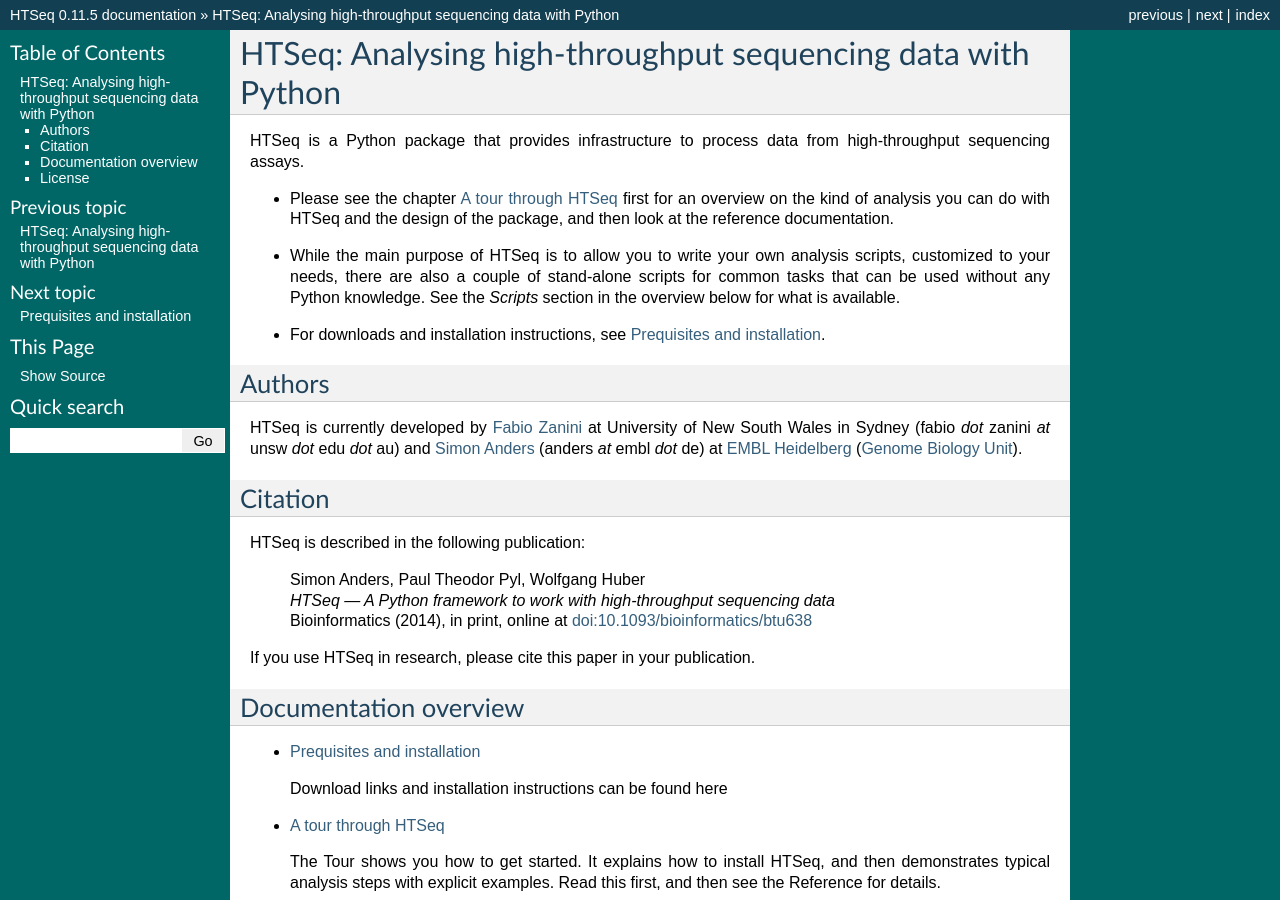
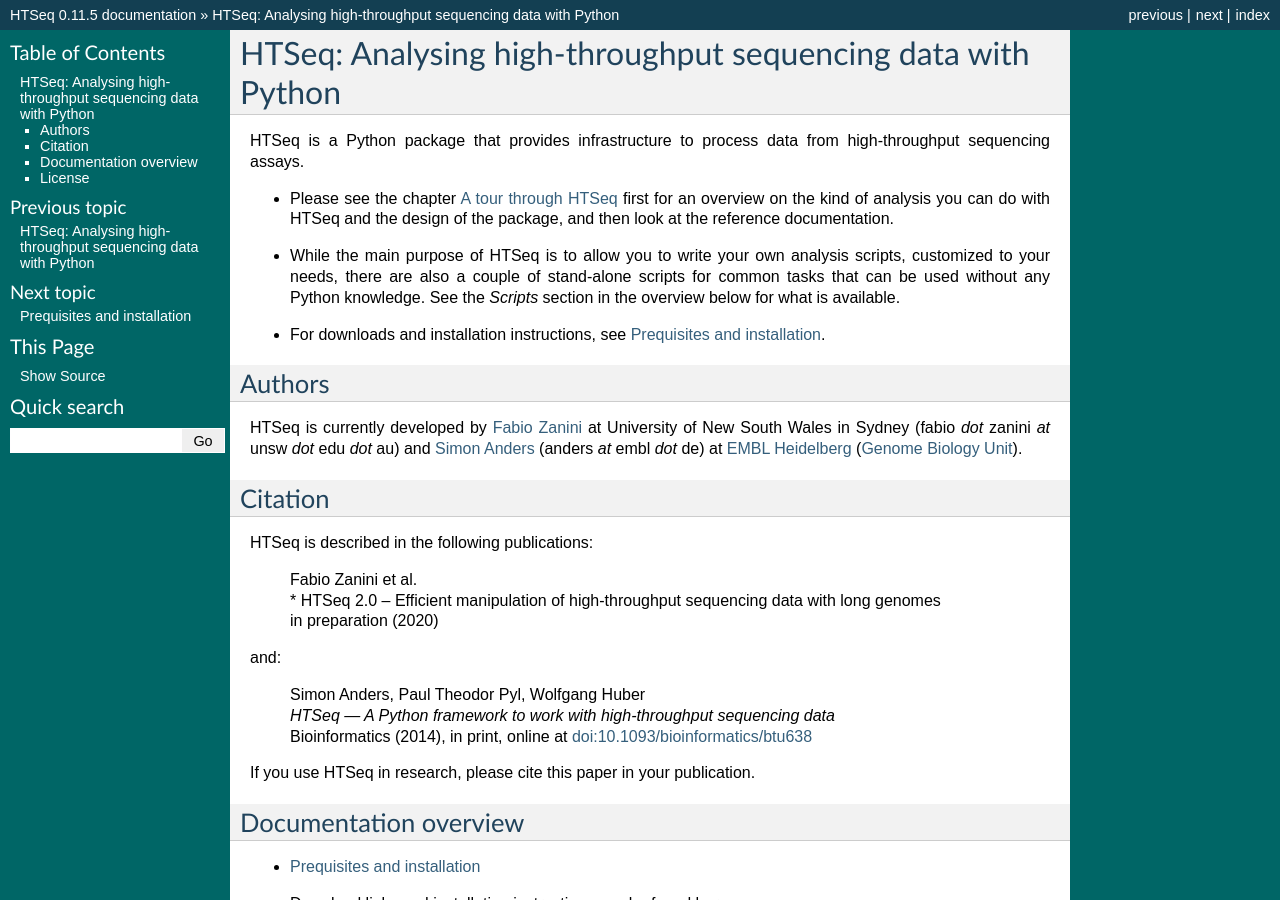
Before and after one commit to simon-anders/htseq, a Sphinx documentation site: the page built from python3/doc/overview.rst, in a window 1280 px wide and 900 px high. Built offline with Sphinx 7.4.7, drawn with Linux system fonts in a browser that asks for light colours.

```diff
--- a/python3/doc/overview.rst
+++ b/python3/doc/overview.rst
@@ -40,7 +40,13 @@
 Citation
 ========
 
-HTSeq is described in the following publication:
+HTSeq is described in the following publications:
+
+  | Fabio Zanini et al.
+  | * HTSeq 2.0 -- Efficient manipulation of high-throughput sequencing data with long genomes
+  | in preparation (2020)
+
+and:
 
   | Simon Anders, Paul Theodor Pyl, Wolfgang Huber
   | *HTSeq --- A Python framework to work with high-throughput sequencing data*
```
Also changed, not shown: README.rst (+7 -5 lines).
